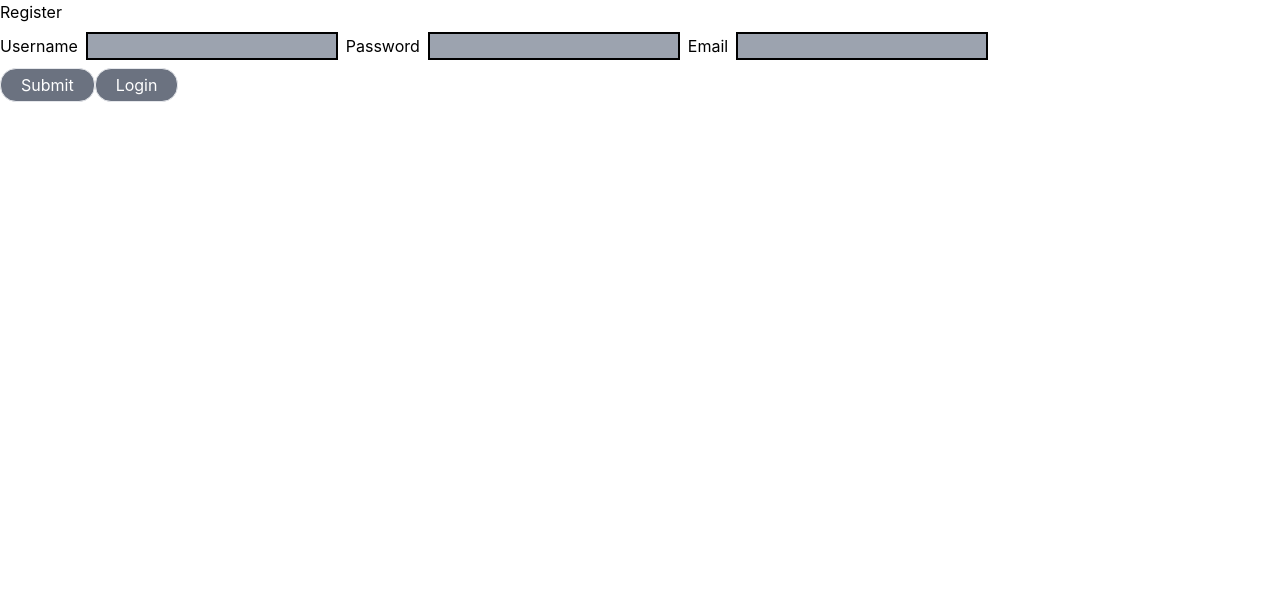
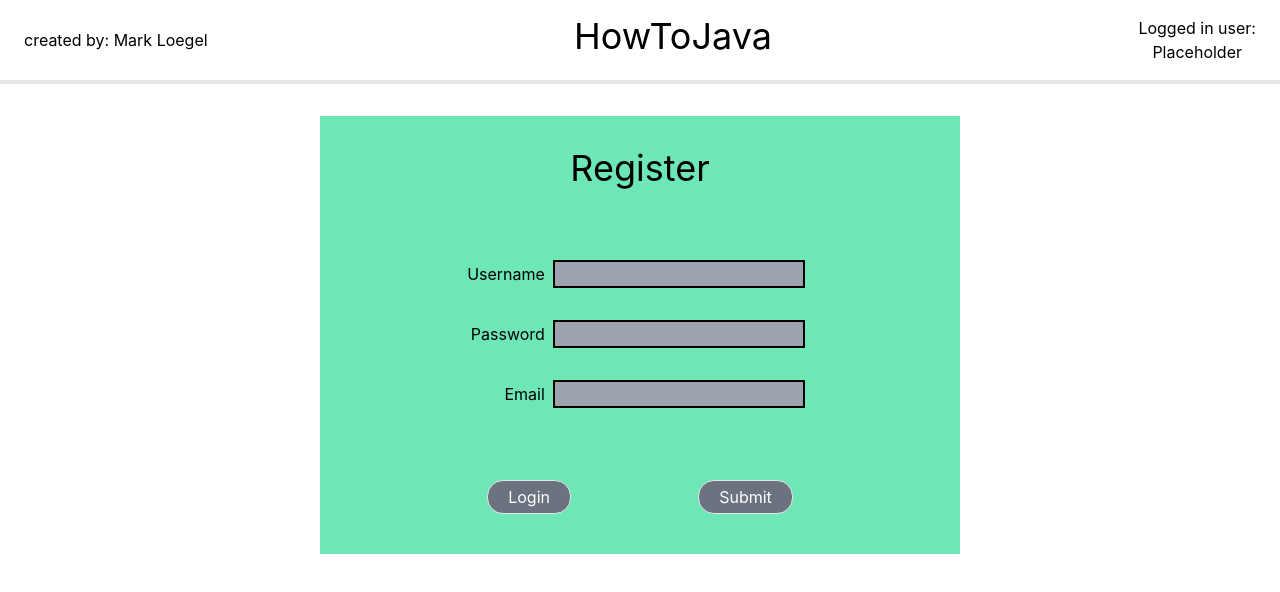
Before and after one commit to meloegel/HowToJavaFE, a React (Create React App) app: page /register in a window 1280 px wide. Shown: the top 592 px of the page. Built offline with nearby package versions, Linux system fonts and the light colour scheme.

Commit message:
added some styling to register page

```diff
--- a/src/components/account/Register.tsx
+++ b/src/components/account/Register.tsx
@@ -4,7 +4,7 @@ import registrationSchema from "../../validation/registrationSchema";
 import useFetch from "../../hooks/useFetch";
 import { useHistory } from "react-router";
 import Button from "../common/button/button";
-
+import Header from "../common/header";
 
 const initialFormValues = {
   username: "",
@@ -89,39 +89,49 @@ export default function Register() {
 
   return (
     <div>
-      <form onSubmit={onSubmit}>
-        <h2>Register</h2>
+      <Header />
+      <form onSubmit={onSubmit} className="bg-green-300 w-1/2 m-auto p-4">
+        <h2 className="text-center text-4xl p-4 mb-2">Register</h2>
+        <div className="flex justify-center p-4">
+          <div className="text-right p-4">
+            <div className="p-2 ">
               <label>Username</label>
-        <input className="bg-gray-400 border-2 border-black m-2" />
+              <input
+                className="bg-gray-400 border-2 border-black m-2 "
+                value={formValues.username}
+                onChange={onInputChange}
+                name="username"
+                type="text"
+              />
+            </div>
+            <div className="p-2 ">
               <label>Password</label>
               <input
-          className="bg-gray-400 border-2 border-black m-2"
+                className="bg-gray-400 border-2 border-black m-2 "
                 value={formValues.password}
                 onChange={onInputChange}
                 name="password"
                 type="text"
               />
+            </div>
+            <div className="p-2 ">
               <label>Email</label>
               <input
-          className="bg-gray-400 border-2 border-black m-2"
+                className="bg-gray-400 border-2 border-black m-2 "
                 value={formValues.primaryemail}
                 onChange={onInputChange}
                 name="primaryemail"
                 type="text"
               />
+            </div>
+          </div>
           <div>
             <div>{formErrors.username}</div>
             <div>{formErrors.password}</div>
             <div>{formErrors.primaryemail}</div>
           </div>
-
-        <div>
-          <Button
-            text="Submit"
-            disabled={disabled}
-            onClick={() => {}}
-            className=" bg-gray-500 text-white "
-          />
+        </div>
+        <div className="flex justify-evenly p-6">
           <Button
             text="Login"
             onClick={() => {
@@ -129,6 +139,12 @@ export default function Register() {
             }}
             className=" bg-gray-500 text-white "
           />
+          <Button
+            text="Submit"
+            disabled={disabled}
+            onClick={() => {}}
+            className=" bg-gray-500 text-white "
+          />
         </div>
       </form>
     </div>
```
Lines whose indentation alone changed are shown as unchanged.
